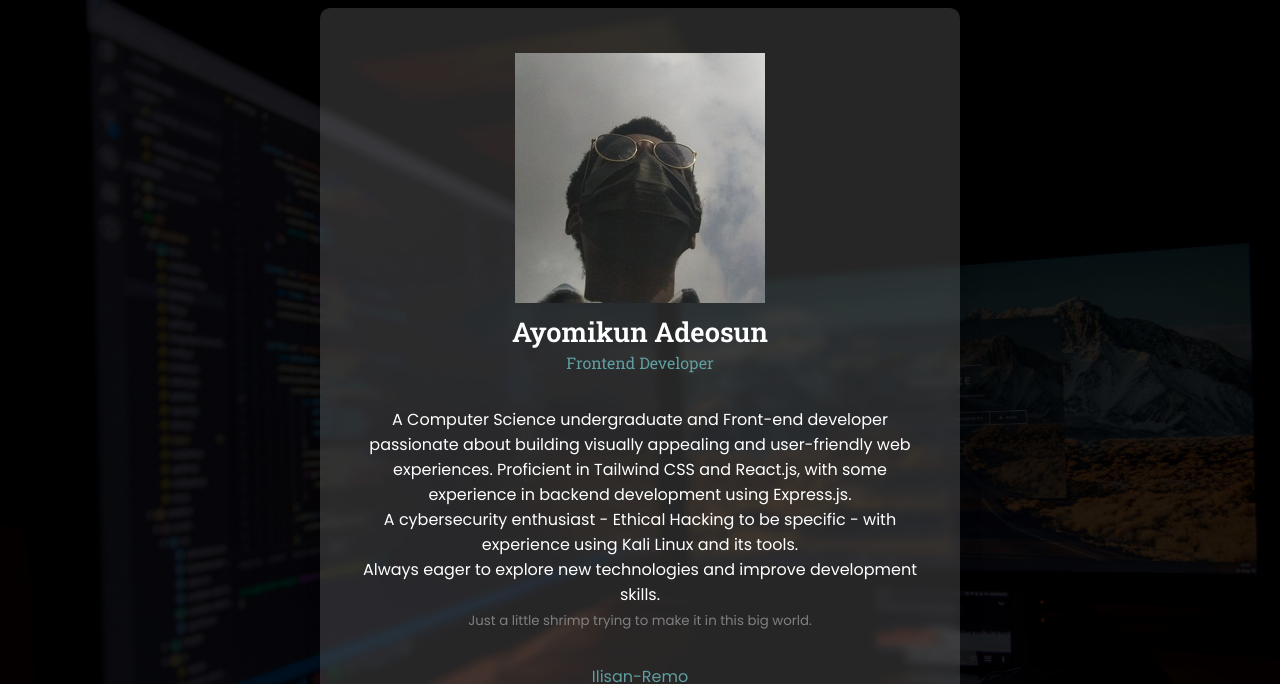
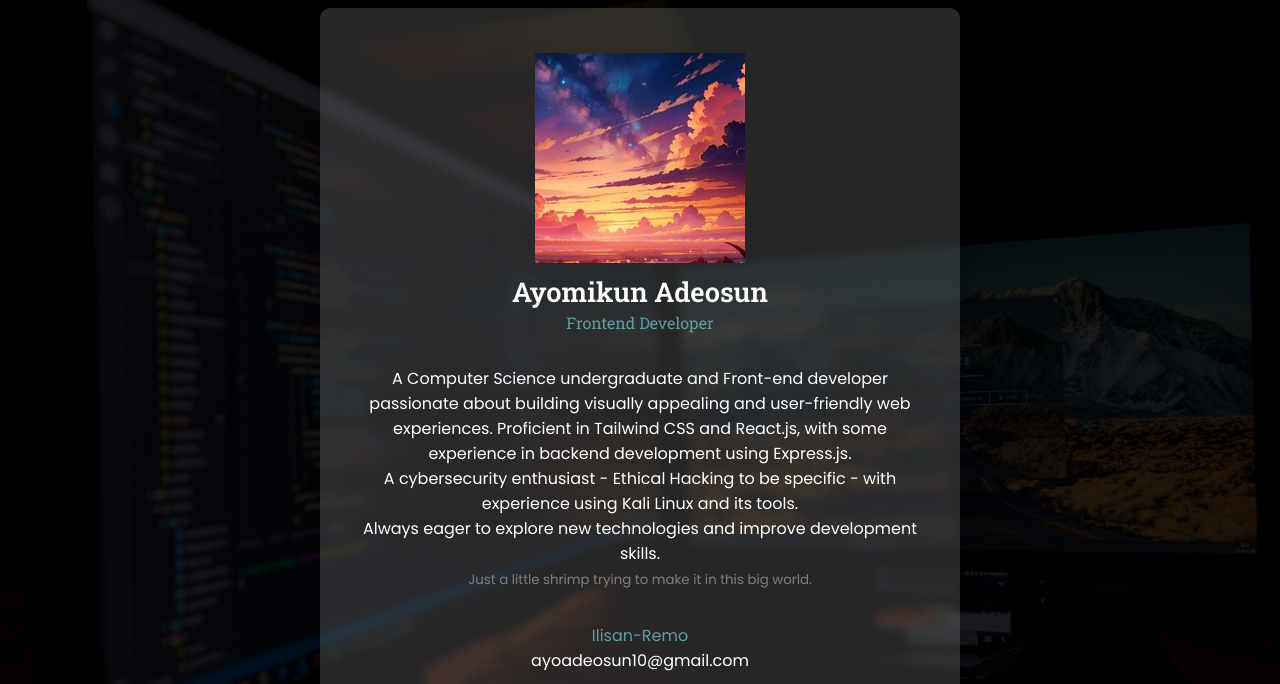
Before and after one commit to ayomikun-ade/ProfileCard-HNG, a plain HTML site: page index.html in a window 1280 px wide. Shown: the top 684 px of the page. Drawn offline with nearby package versions, Linux system fonts and the light colour scheme.

Commit message:
minor change

```diff
--- a/index.html
+++ b/index.html
@@ -10,7 +10,7 @@
   <body>
     <main>
       <img
-        src="./assets/silo.jpg"
+        src="./assets/profile-image.jpg"
         alt="Profile Picture"
         data-testid="profilePicture"
       />
```
Also changed, not shown: assets/profile-image.jpg (added), assets/silo.jpg (deleted).
